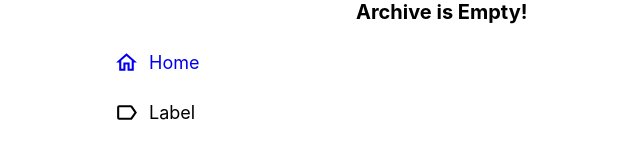
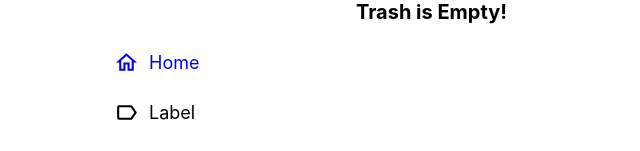
Before and after one commit to sushmita12345/note-take, a React (Create React App) app: page /trash in a window 1280 px wide. Shown: the top 151 px of the page, without its empty margins (28-668 px from the left). Built offline with nearby package versions, Linux system fonts and the light colour scheme.

Commit message:
minor update

```diff
--- a/src/pages/Trash/Trash.jsx
+++ b/src/pages/Trash/Trash.jsx
@@ -45,7 +45,7 @@
                         </div>
 
                     ):(
-                        <h1>Archive is Empty!</h1>
+                        <h1>Trash is Empty!</h1>
                     )}
                 </div>
             </div>
```
